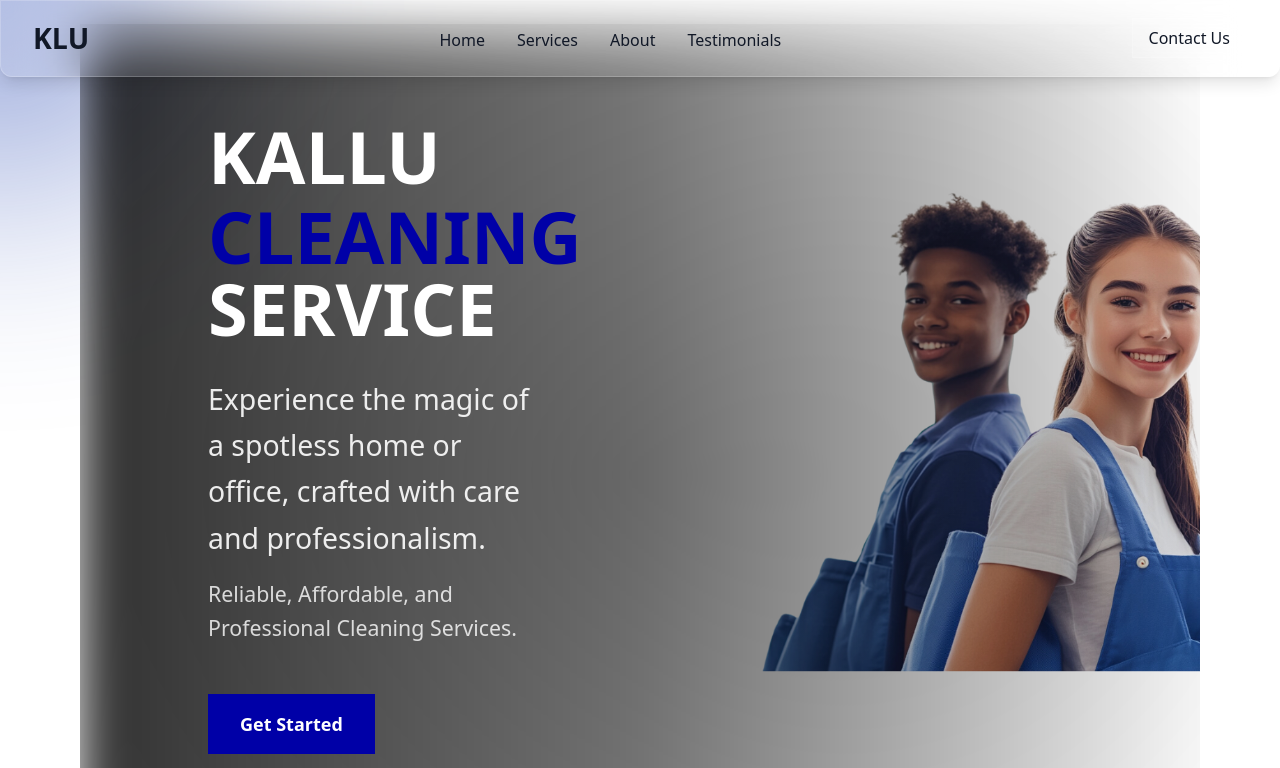
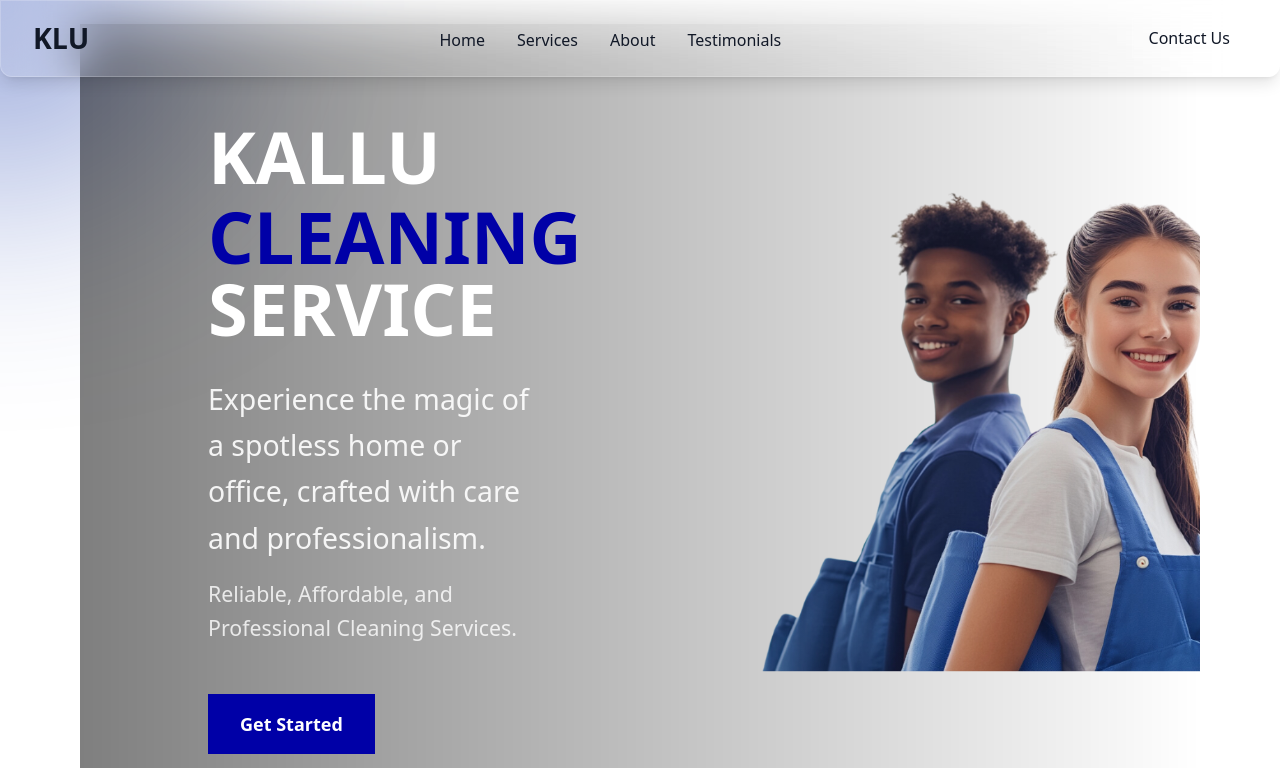
Before and after one commit to varuntree/kalluu, a Next.js app: page / in a window 1280 px wide. Shown: the top 768 px of the page. Built offline with nearby package versions, Linux system fonts and the light colour scheme.

Commit message:
Restored to '57cdabf5eb8eecf9ece2a0d97cdb5e7ff1785f3e'
Replit-Restored-To:57cdabf5eb8eecf9ece2a0d97cdb5e7ff1785f3e

```diff
--- a/app/components/MainPage.tsx
+++ b/app/components/MainPage.tsx
@@ -5,10 +5,7 @@
   return (
     <main className="relative min-h-screen w-full overflow-hidden">
       {/* Background gradient overlay */}
-      <div className="absolute inset-0 z-10">
-        <div className="absolute inset-0 bg-gradient-to-r from-black/80 via-black/50 to-transparent blur-xl rounded-3xl" />
-        <div className="absolute inset-0 bg-gradient-radial from-black/30 to-transparent opacity-60" />
-      </div>
+      <div className="absolute inset-0 bg-gradient-to-r from-black/50 to-transparent z-10" />
 
       {/* Background Image for mobile */}
       <div className="md:hidden absolute inset-0 z-0">
--- a/tailwind.config.ts
+++ b/tailwind.config.ts
@@ -8,10 +8,7 @@
     "./app/**/*.{js,ts,jsx,tsx,mdx}",
   ],
   theme: {
-    extend: {
-      backgroundImage: {
-        'gradient-radial': 'radial-gradient(var(--tw-gradient-stops))',
-      },
+  	extend: {
   		colors: {
 			'text': '#09090a',
 			'background': '#f5f5f9',
```
